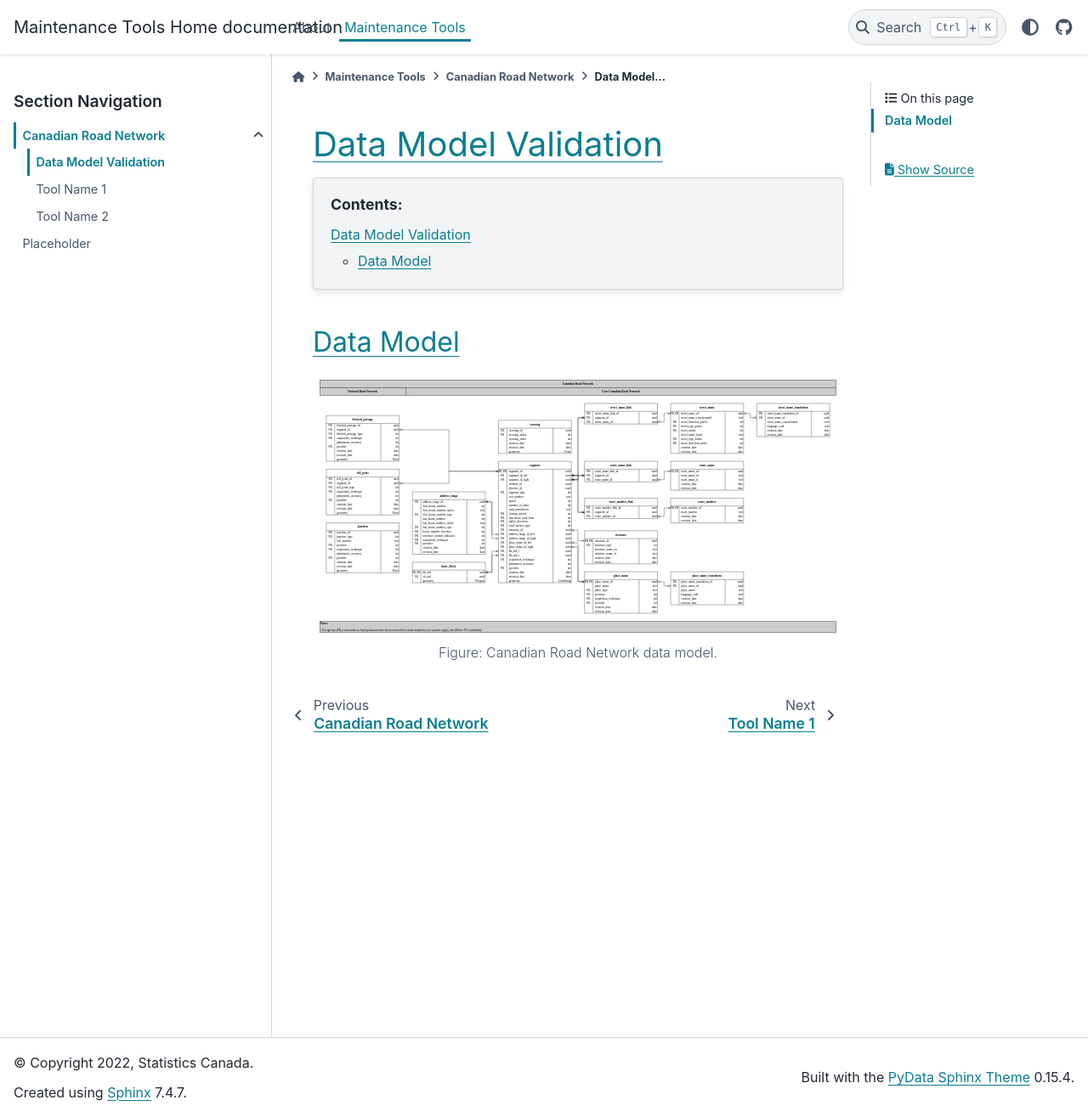
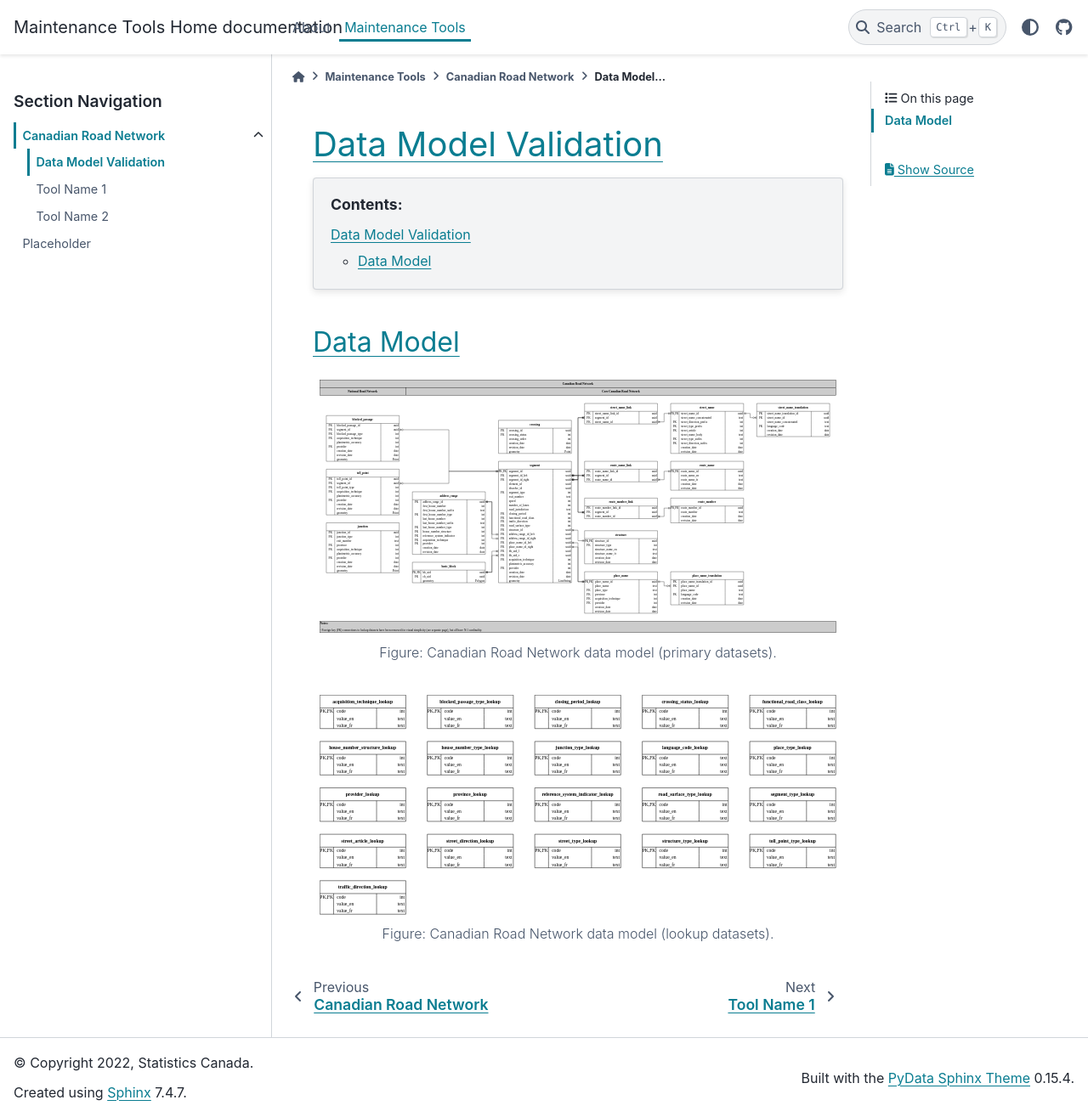
Before and after one commit to StatCan/egp-maintenance-tools, a Sphinx documentation site: the page built from docs/source/maintenance_tools/canadian_road_network/data_model_validation.rst, in a window 1280 px wide and 1315 px high. Shown: the whole window at 85% size. Built offline with Sphinx 7.4.7 and the PyData theme 0.15.4, drawn with Linux system fonts in a browser that asks for light colours.

Commit message:
[1] added lookup datasets to CRN data model docs; [2] added language codes lookup to CRN.

```diff
--- a/docs/source/maintenance_tools/canadian_road_network/data_model_validation.rst
+++ b/docs/source/maintenance_tools/canadian_road_network/data_model_validation.rst
@@ -8,7 +8,12 @@ Data Model Validation
 Data Model
 ----------
 
-.. figure:: /source/_static/data_models/canadian_road_network/canadian_road_network.svg
-    :alt: Canadian Road Network data model.
+.. figure:: /source/_static/data_models/canadian_road_network/canadian_road_network_primary_datasets.svg
+    :alt: Canadian Road Network data model (primary datasets).
 
-    Figure: Canadian Road Network data model.
+    Figure: Canadian Road Network data model (primary datasets).
+
+.. figure:: /source/_static/data_models/canadian_road_network/canadian_road_network_lookup_datasets.svg
+    :alt: Canadian Road Network data model (lookup datasets).
+
+    Figure: Canadian Road Network data model (lookup datasets).
--- a/src/canadian_road_network/constraints.yaml
+++ b/src/canadian_road_network/constraints.yaml
@@ -327,6 +327,8 @@ place_name_translation:
     unique: False
     dtype: text
     foreign keys:
+      language_code_lookup:
+        code: [n,1]
   creation_date:
     not null: True
     unique: False
@@ -705,6 +707,8 @@ street_name_translation:
     unique: False
     dtype: text
     foreign keys:
+      language_code_lookup:
+        code: [n,1]
   creation_date:
     not null: True
     unique: False
```
Also changed, not shown: docs/source/_static/data_models/canadian_road_network/canadian_road_network.svg (deleted), docs/source/_static/data_models/canadian_road_network/canadian_road_network_lookup_datasets.svg (added), docs/source/_static/data_models/canadian_road_network/canadian_road_network_primary_datasets.svg (added), 1 other file.
